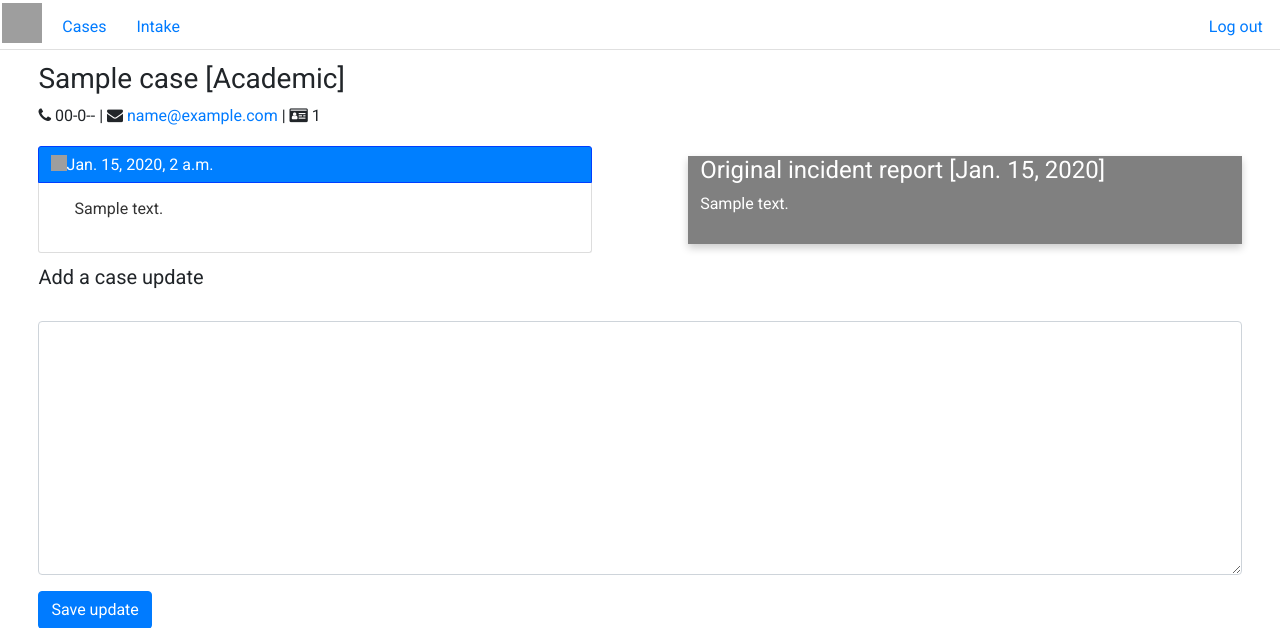
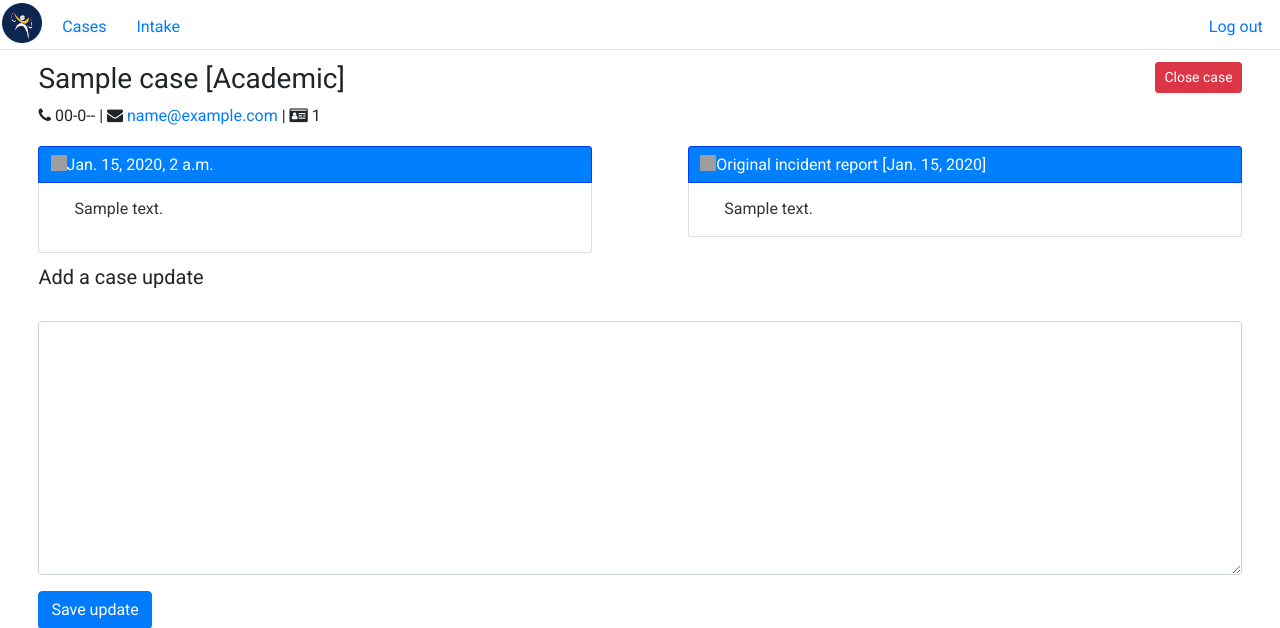
Before and after one commit to Svetlitski/sao-case-management, a Django app: a page that uses cases/templates/cases/base.html in a window 1280 px wide. Shown: the top 628 px of the page. Run offline with Django 3.2, Linux system fonts and the light colour scheme; a user stored in the database is signed in; tables that the repository leaves empty hold one stand-in row (values such as "Sample post"); some libraries are stand-ins or nearby versions; grey boxes are pictures that could not be loaded.

Commit message:
Added the ability to close cases, along with a corresponding view to confirm the action.

```diff
--- a/cases/forms.py
+++ b/cases/forms.py
@@ -11,7 +11,6 @@ class CaseUpdateForm(ModelForm):
         labels = {'update_description': ""}
         widgets = {'case': forms.HiddenInput()}
 
-
 class IntakeForm(ModelForm):
     class Meta:
         model = Case
--- a/cases/static/cases/css/style.css
+++ b/cases/static/cases/css/style.css
@@ -1,13 +1,10 @@
+/* Universal elements */
 * {
 	font-family: 'Roboto', sans-serif;
 }
 
 body  {
 	margin: 0% 3%;
-}
-
-#homeH1 {
-	text-align: center;
 }
 
 h1,h2,h3,h4,h5 {
@@ -54,27 +51,8 @@ header {
 
 }
 
-#updates {
-	width: 46%;
-	margin-right: 8%;
-	margin-bottom: 1%;
-	float: left;
-}
 
-.ui-state-active:focus {
-    outline-width: 0;
-}
-
-#case-description {
-	width: 46%;
-	float: left;
-	color: #ffffff;
-	background-color: grey;
-	box-shadow: 0 4px 8px 0 rgba(0,0,0,0.2);
-	padding: 0% 1% 1%;
-	margin: 1% 0%;
-}
-
+/* Case list view */
 .case-card {
 	cursor: pointer;
 	display: flex;
@@ -101,3 +79,35 @@ header {
 	vertical-align: middle;
 	background-color: #D3D3D3;
 }
+
+
+/* Case detail view */
+#updates {
+	width: 46%;
+	margin-right: 8%;
+	margin-bottom: 1%;
+	float: left;
+}
+
+.ui-accordion-header {
+	outline-width: 0;
+}
+
+#case-description {
+	width: 46%;
+	float: left;
+}
+
+
+/* Case close view */
+#case-close-contents {
+	/*vertical-align: middle;*/
+	width: 100%;
+	text-align:  center;
+	position: fixed;
+	top: 20%;
+}
+
+#case-close-contents > h4 {
+	text-align: center;
+}
--- a/cases/templates/cases/base.html
+++ b/cases/templates/cases/base.html
@@ -37,7 +37,7 @@
 	<header>
 		{% block navbar %}
 			<div id="navbar">
-				<img id="logo" width="40px" height ="40px" src="http://advocate.berkeley.edu/wp-content/uploads/2016/08/SAO-Logo-Seal-6.png">
+				<img id="logo" width="40px" height ="40px" src="{% static 'cases/images/sao-logo.png' %}">
 				<a id="logoutBtn" href="{% url 'cases:logout' %}" style="float:right">Log out</a>
 				<a href="{% url 'cases:case_list' request.user.caseworker.slug %}">Cases</a>
 				<a href="{% url 'cases:intake'%}">Intake</a>
--- a/cases/templates/cases/casedetail.html
+++ b/cases/templates/cases/casedetail.html
@@ -7,7 +7,8 @@
 	<script src="https://code.jquery.com/ui/1.12.1/jquery-ui.js"></script>
   <script>
   $( function() {
-    $( "#updates" ).accordion({heightStyle: "content"});
+    $( "#updates" ).accordion({heightStyle: "content", collapsible:true});
+    $( "#case-description" ).accordion({heightStyle: "content", collapsible: true});
 
   } );
   </script>
@@ -16,12 +17,14 @@
 {% block title %}{{case.client_name}}{% endblock %}
 
 {% block body %}
-	<h3>{{case.client_name}} [{{case.divisions}}]</h3>
+	<a href="{% url 'cases:case_close' case.slug %}?next={{request.path|urlencode}}" class="btn btn-sm btn-danger" style="float:right">Close case</a>
+	<h3 style="clear:left">{{case.client_name}} [{{case.divisions}}]</h3>
 	<p> {% if case.client_phone %} <i class="fa fa-phone"></i> {{case.display_client_phone}}{% endif %}
 		{% if case.client_email %} {{case.client_phone|yesno:" | ,"}} <i class="fa fa-envelope"></i><a href="mailto:{{case.client_email}}">
 		  {{case.client_email}}</a>{% endif %}
 		{% if case.client_SID %} | <i class="fa fa-id-card"></i> {{case.client_SID}}{% endif %}
 	</p>
+
 
 
 	<div id="updates">
@@ -34,6 +37,7 @@
 	{% endfor %}
 
 </div>
+
 
 <div id="case-description">
 		<h4>Original incident report [{{case.open_date}}]</h4>
--- a/cases/urls.py
+++ b/cases/urls.py
@@ -7,5 +7,6 @@ urlpatterns = [
     path('logout', views.logout_view, name='logout'),
     path('intake/', views.IntakeView.as_view(), name='intake'),
     path('case/<str:slug>/', views.CaseDetailView.as_view(), name='case_detail'),
+    path('case/<str:slug>/close', views.CaseCloseView.as_view(), name='case_close'),
     path('<str:slug>/', views.CaseListView.as_view(), name='case_list'),
 ]
--- a/cases/views.py
+++ b/cases/views.py
@@ -6,6 +6,7 @@ from django.contrib.auth.decorators import login_required
 from django.shortcuts import redirect
 from django.urls import reverse
 from django.conf import settings
+from django.utils import timezone
 from django.views.generic.edit import FormMixin
 from .models import Person, Case
 from .forms import CaseUpdateForm, IntakeForm
@@ -22,17 +23,20 @@ def logout_view(request):
     return redirect(settings.LOGIN_REDIRECT_URL)
 
 
-# Information on all of one caseworker's cases, viewable only by them
+# Information on all of one caseworker's cases
 class CaseListView(LoginRequiredMixin, generic.DetailView):
     model = Person
     template_name = 'cases/caselist.html'
 
 
+# Overview of all the information and updates for a single case
 class CaseDetailView(LoginRequiredMixin, FormMixin, generic.DetailView):
     model = Case
     template_name = 'cases/casedetail.html'
     form_class = CaseUpdateForm
-    success_url = '/'  # TODO: figure out how to replace this with a call to reverse
+
+    def get_success_url(self):
+        return reverse('cases:case_detail', args=(self.object.pk,))
 
     def get_context_data(self, **kwargs):
         context = super(CaseDetailView, self).get_context_data(**kwargs)
@@ -52,6 +56,18 @@ class CaseDetailView(LoginRequiredMixin, FormMixin, generic.DetailView):
         return super(CaseDetailView, self).form_valid(form)
 
 
+class CaseCloseView(LoginRequiredMixin, generic.edit.UpdateView):
+    model = Case
+    fields = []
+    template_name = 'cases/caseclose.html'
+
+    def form_valid(self, form):
+        self.object.close_date = timezone.now()
+        self.object.isOpen = False
+        self.object.save()
+        return redirect('/')
+
+
 # Case intake form
 class IntakeView(LoginRequiredMixin, generic.FormView):
     template_name = 'cases/intake.html'
@@ -62,6 +78,7 @@ class IntakeView(LoginRequiredMixin, generic.FormView):
         form.save()
         return super().form_valid(form)
 
+
 @login_required
 def home_view(request):
     return redirect(reverse('cases:case_list', args=(request.user.caseworker.slug,)))
```
Also changed, not shown: cases/templates/cases/caseclose.html (added, +19 -0 lines), cases/static/cases/images/sao-logo.png (added).
